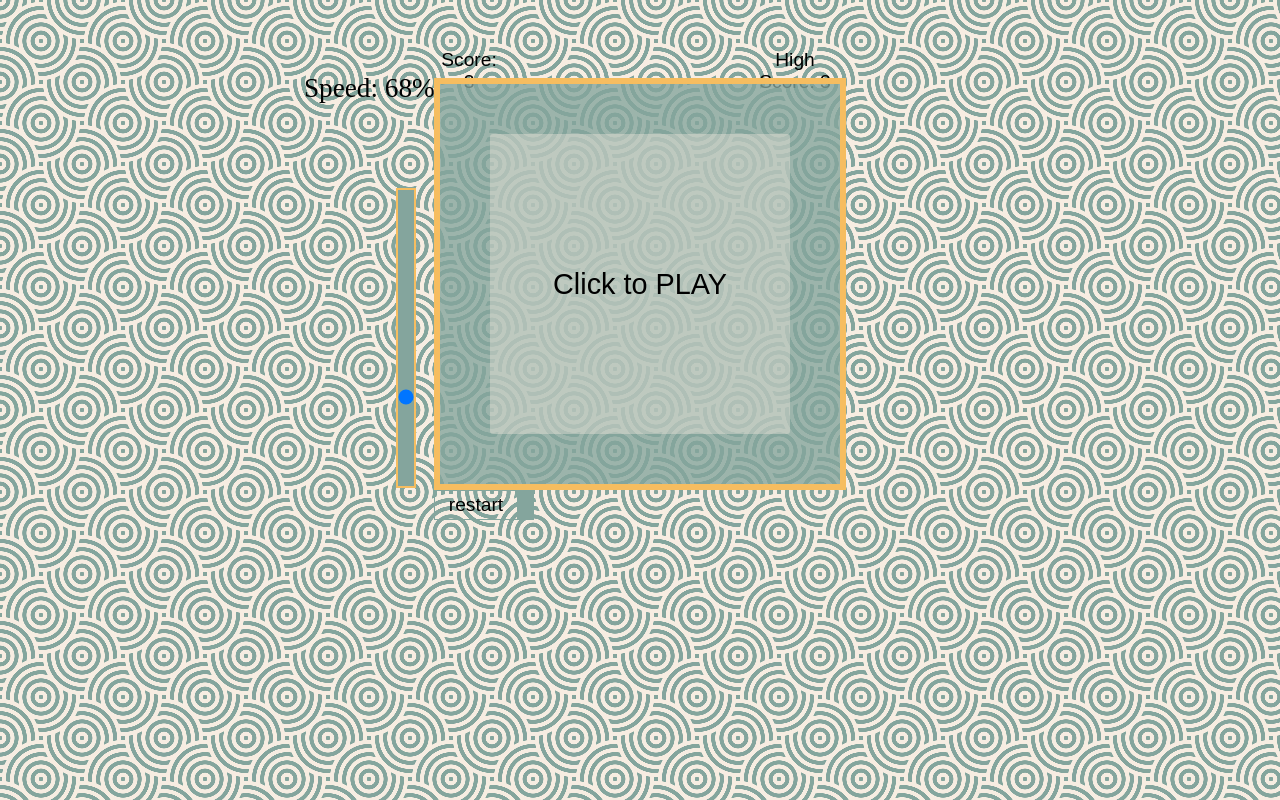
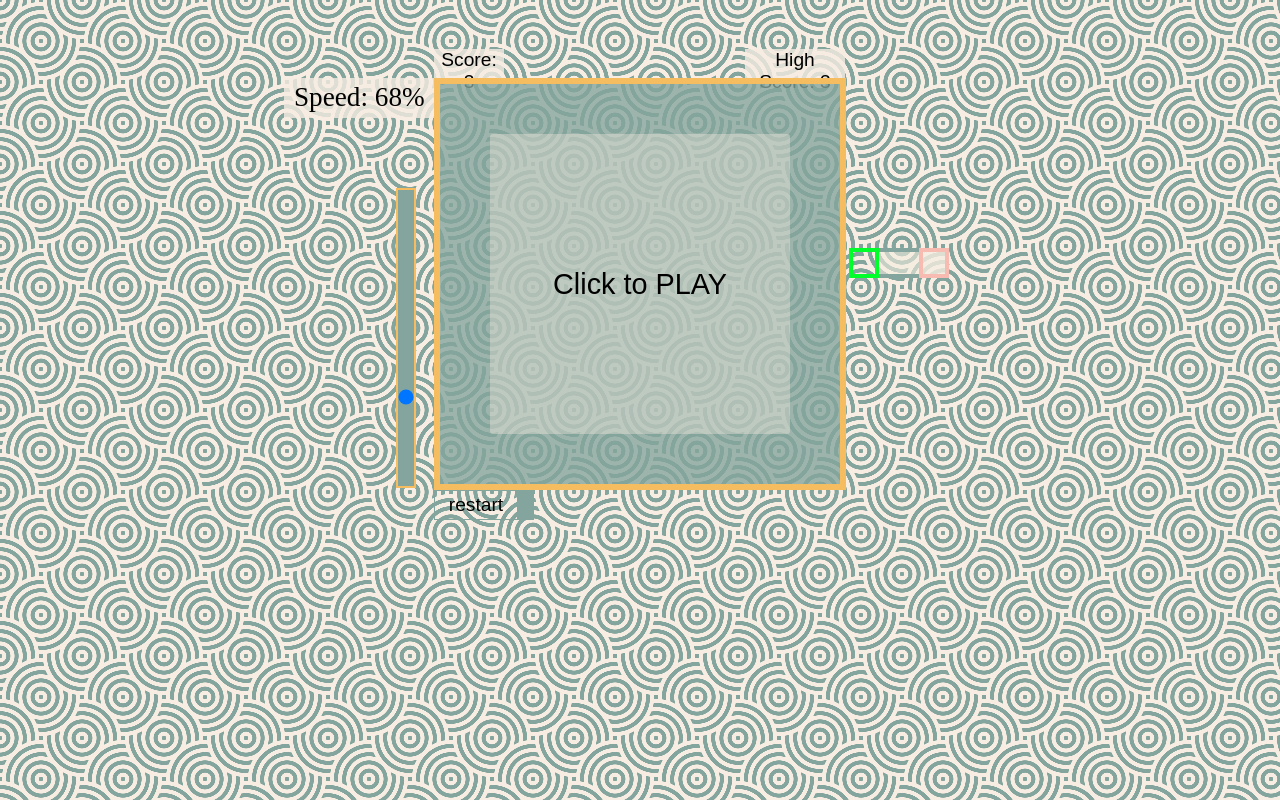
Before and after one commit to vivaldi412/snake-game, a React (Vite) app: page / in a window 1280 px wide. Built offline with nearby package versions, Linux system fonts and the light colour scheme; a web font is replaced by a local one.

Commit message:
The liquor you give stems your will to live and gets right to my brain

```diff
--- a/src/App.jsx
+++ b/src/App.jsx
@@ -39,6 +39,7 @@ export default function App() {
   const [board, setBoard] = React.useState(tempBoardObNO2)
   const [isPlayed, setIsPlayed] = React.useState(false)
   const [speed, setSpeed] = React.useState(50)
+  const [rule, setRule] = React.useState(false)
   const requestRef = React.useRef(null)
   const keyRef = React.useRef(null)
   const keyChangeRef = React.useRef(null)
@@ -46,6 +47,7 @@ export default function App() {
   const howmanyRef = React.useRef(2)
   const boardRef = React.useRef(tempBoardObNO2)
   const foodRef = React.useRef(null)
+
 
 
   //##########################################################
@@ -258,7 +260,9 @@ export default function App() {
   }
 
 
-
+  function ruleHandle() {
+    setRule(perv => !perv)
+  }
 
 
 
@@ -336,13 +340,21 @@ export default function App() {
     <main>
 
       <div className="wrapper">
+        <div className="ruleBtn-wrapper">
+          <div className="ruleBtn1" onClick={ruleHandle}></div>
+          <div className="ruleBtn2" onClick={ruleHandle} ></div>
+          <div className="ruleBtn-facade"></div>
+          <div className="ruleBtn-facade-in" onClick={ruleHandle} style={!rule ? { right: "0" } : { left: "0" }}></div>
+        </div>
         <div className="input-box">
           <input type="range" id="speed" name="speed"
             min={5} max={160} value={speed}
             step={1} onChange={speedHandle} />
         </div>
-        <div id="speed-value">
-          Speed: {speed - 155 > 0 ? Math.ceil(((speed - 155) * 100) / 155) : Math.ceil((((speed - 155) * -1) * 100) / 155)}%
+        <div className="speed-wrapper">
+          <div id="speed-value">
+            Speed: {speed - 155 > 0 ? Math.ceil(((speed - 155) * 100) / 155) : Math.ceil((((speed - 155) * -1) * 100) / 155)}%
+          </div>
         </div>
       </div>
       <div className="score-box">
--- a/src/index.css
+++ b/src/index.css
@@ -121,7 +121,7 @@ body {
 }
 .score,
 .high-score {
-  background-color: transparent;
+  background-color: #f7ede2cb;
   width: 100px;
   height: 30px;
   margin-bottom: -1px;
@@ -232,17 +232,24 @@ input[type="range"]::-moz-range-progress {
   width: 200px;
   height: 30px;
   overflow: visible;
-
   text-align: start;
-
   position: absolute;
-  top: -5px;
+  top: 4px;
   left: 10px;
   font-size: 1.7rem;
 }
-#speed-value:hover {
-  font-weight: 800;
+.speed-wrapper {
+  position: absolute;
+  top: 0px;
+  left: -10px;
+  width: 155px;
+  height: 40px;
+  background-color: #f7ede2cb;
 }
+.speed-wrapper:hover {
+  background-color: #f7ede2;
+}
+
 .start-screen {
   position: absolute;
   width: 300px;
@@ -266,3 +273,45 @@ input[type="range"]::-moz-range-progress {
 .start-screen > h2 > span {
   cursor: pointer;
 }
+
+.ruleBtn-wrapper {
+  position: absolute;
+  background-color: transparent;
+  width: 100px;
+  height: 30px;
+  right: 45px;
+  top: 170px;
+  display: flex;
+  justify-content: space-between;
+}
+.ruleBtn1 {
+  background-color: transparent;
+  width: 22px;
+  height: 22px;
+  border: 4px solid #00ff2a;
+  cursor: pointer;
+}
+.ruleBtn2 {
+  background-color: transparent;
+  width: 22px;
+  height: 22px;
+  border: 4px solid #ff0000;
+  cursor: pointer;
+}
+.ruleBtn-facade {
+  position: absolute;
+  right: 30px;
+  width: 40px;
+  height: 22px;
+  border-top: 4px solid #84a59d;
+  border-bottom: 4px solid #84a59d;
+  background-color: #f7ede293;
+}
+.ruleBtn-facade-in {
+  position: absolute;
+  z-index: 1;
+  cursor: pointer;
+  background-color: #f7ede2c9;
+  width: 30px;
+  height: 30px;
+}
```
